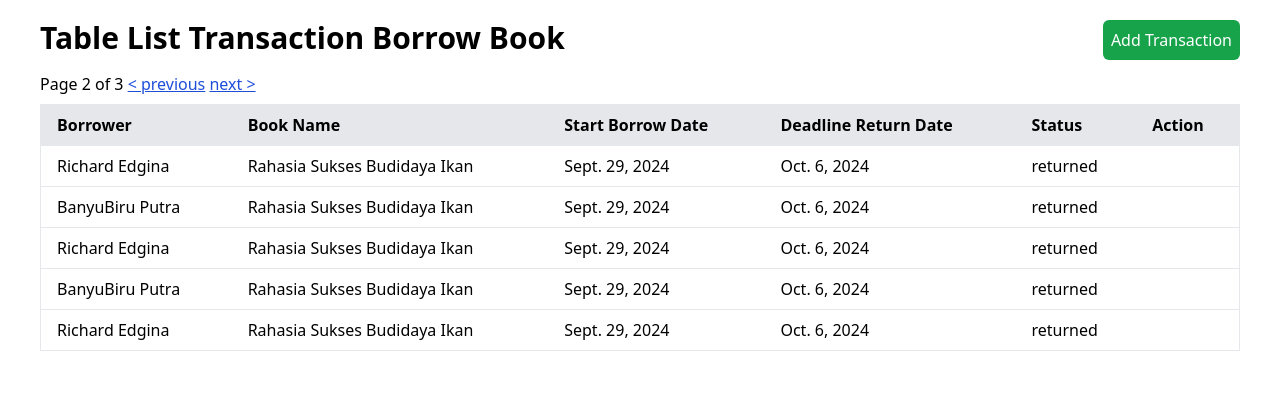
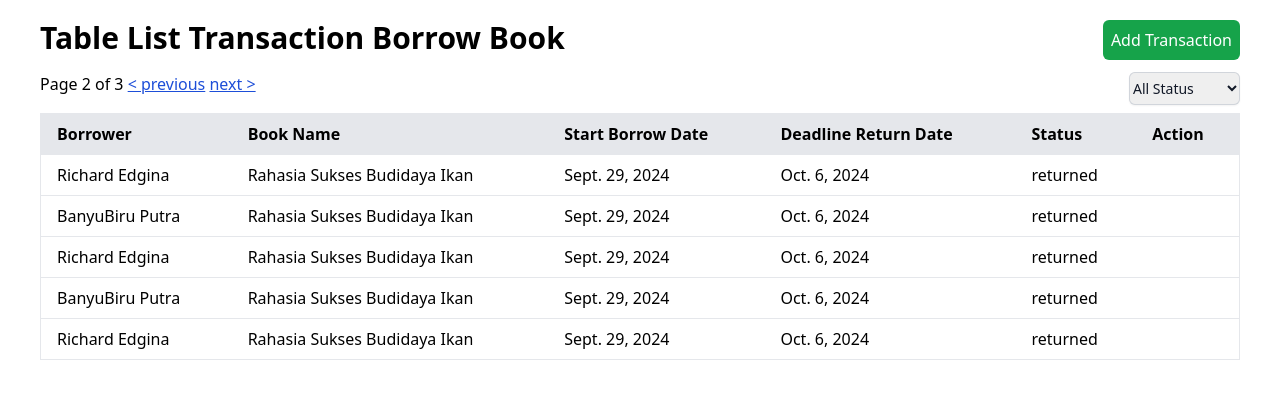
Before and after one commit to nyomanyudisdeveloper/perpustakaanOnline, a Django app: page /pinjamBuku/?page=2&filter_status=all in a window 1280 px wide. Shown: the part 76-475 px from the top of the page. Run offline with Django 5.2, Linux system fonts and the light colour scheme; a user stored in the database is signed in; data comes from the database, SQL or seed files in the repository.

Commit message:
Add filter search

```diff
--- a/perpustakaanOnline/static/perpustakaanOnline/output.css
+++ b/perpustakaanOnline/static/perpustakaanOnline/output.css
@@ -678,6 +678,11 @@ video {
   width: 100%;
 }
 
+.w-fit {
+  width: -moz-fit-content;
+  width: fit-content;
+}
+
 .min-w-full {
   min-width: 100%;
 }
@@ -1083,6 +1088,10 @@ video {
   --tw-ring-color: rgb(209 213 219 / var(--tw-ring-opacity));
 }
 
+.filter {
+  filter: var(--tw-blur) var(--tw-brightness) var(--tw-contrast) var(--tw-grayscale) var(--tw-hue-rotate) var(--tw-invert) var(--tw-saturate) var(--tw-sepia) var(--tw-drop-shadow);
+}
+
 .transition {
   transition-property: color, background-color, border-color, text-decoration-color, fill, stroke, opacity, box-shadow, transform, filter, -webkit-backdrop-filter;
   transition-property: color, background-color, border-color, text-decoration-color, fill, stroke, opacity, box-shadow, transform, filter, backdrop-filter;
--- a/pinjamBuku/templates/pinjamBuku/addTransaction.html
+++ b/pinjamBuku/templates/pinjamBuku/addTransaction.html
@@ -36,7 +36,7 @@
                 >
                   {% if list_borrower %}
                     {% for borrower in list_borrower %}
-                        <option {% if borrower.id == borrowerid %}selected {% endif %} value="{{ borrower.id }}">
+                        <option {% if borrower.id == borrowerid %}selected {%endif%} value="{{ borrower.id }}">
                           {{ borrower.full_name }}
                         </option>
                     {% endfor %}
@@ -71,7 +71,7 @@
                 class="block w-full rounded-md border-0 py-1.5 text-gray-900 shadow-sm ring-1 ring-inset ring-gray-300 focus:ring-2 focus:ring-inset focus:ring-indigo-600 sm:max-w-xs sm:text-sm sm:leading-6"
               >
                 {% if list_book %} {% for book in list_book %}
-                <option value="{{ book.id }}">{{ book.name }}</option>
+                <option {% if book.id == bookid %}selected {%endif%} value="{{ book.id }}">{{ book.name }}</option>
                 {% endfor %} {% else %}
                 <option value="null">
                   No Book available, please add book in admin page
--- a/pinjamBuku/templates/pinjamBuku/index.html
+++ b/pinjamBuku/templates/pinjamBuku/index.html
@@ -9,6 +9,14 @@
       href="{% static 'perpustakaanOnline/output.css' %}?v={{ timestamp }}"
       rel="stylesheet"
     />
+    <script>
+      function handleSelectStatusChange() {
+          const selectedValue = document.getElementById('filterStatus').value;
+          if(selectedValue){
+            window.location.href = `/pinjamBuku/?filter_status=${selectedValue}`;
+          }
+      }
+    </script>
   </head>
   <body>
     {% include "pinjamBuku/header.html"%}
@@ -16,21 +24,41 @@
       <h1 class="text-3xl font-bold">Table List Transaction Borrow Book</h1>
       <a href="{% url 'pinjamBuku:addTransaction'%}" class="bg-green-600 p-2 rounded-md text-white hover:cursor-pointer">Add Transaction</a>
     </div>
-    <div class="mt-3 mx-10 flex-row-reverse">
-      <span class="step-links">
-          <span class="current">
+    <div class="mt-3 mx-10 flex justify-between">
+      <span >
+          <span >
               Page {{ page.number }} of {{ page.paginator.num_pages }}
           </span>
           {% if page.has_previous %}
               <!-- <a href="?page=1">&laquo; first</a> -->
-              <a class="text-blue-700 underline" href="?page={{ page.previous_page_number }}"> < previous</a>
+               {% if filter_status %}
+                <a class="text-blue-700 underline" href="?page={{ page.previous_page_number }}&filter_status={{ filter_status }}"> < previous</a>
+                {% else %}
+                <a class="text-blue-700 underline" href="?page={{ page.previous_page_number }}"> < previous</a>
+               {% endif %}
+
           {% endif %}
 
           {% if page.has_next %}
-              <a class="text-blue-700 underline" href="?page={{ page.next_page_number }}">next ></a>
+              {% if filter_status %}
+                <a class="text-blue-700 underline" href="?page={{ page.next_page_number }}&filter_status={{ filter_status }}">next ></a>
+                {% else %}
+                <a class="text-blue-700 underline" href="?page={{ page.next_page_number }}">next ></a>
+              {% endif %}
               <!-- <a href="?page={{ page.paginator.num_pages }}">last &raquo;</a> -->
           {% endif %}
       </span>
+      <select
+        id="filterStatus"
+        onchange="handleSelectStatusChange()"
+        class="block w-fit rounded-md border-0 py-1.5 text-gray-900 shadow-sm ring-1 ring-inset ring-gray-300 focus:ring-2 focus:ring-inset focus:ring-indigo-600 sm:max-w-xs sm:text-sm sm:leading-6"
+      >
+       <option {% if filter_status == "all" %}Selected {%endif%}   value="all">All Status</option>
+       <option {% if filter_status == "still borrowed" %}Selected {%endif%}  value="still borrowed">still borrowed</option>
+       <option {% if filter_status == "returned" %}Selected {%endif%}  value="returned">returned</option>
+       <option {% if filter_status == "cancel" %}Selected {%endif%}  value="cancel">cancel</option>
+       <option {% if filter_status == "penalty" %}Selected {%endif%}  value="penalty">penalty</option>
+      </select>
   </div>
     <div class="overflow-x-auto mx-10 mt-2">
       <table class="min-w-full bg-white border border-gray-200">
--- a/pinjamBuku/views.py
+++ b/pinjamBuku/views.py
@@ -10,8 +10,16 @@ from django.core.paginator import Paginator
 
 def index(request):
     if request.user.is_authenticated:
-        transactions_borrow_book = TransactionBorrowBook.objects.select_related('book').select_related('borrower').exclude(status='cancel')
+        filter_status = request.GET.get("filter_status")
+        if filter_status is None:
+            filter_status = 'all'
+
+        if filter_status == 'all':
+            transactions_borrow_book = TransactionBorrowBook.objects.select_related('book').select_related('borrower').exclude(status='cancel')
+        else:
+            transactions_borrow_book = TransactionBorrowBook.objects.select_related('book').select_related('borrower').filter(status=filter_status).exclude(status='cancel')
         pagination = Paginator(transactions_borrow_book,5)
+
         page_number = request.GET.get("page")
         if page_number is None:
             page_number = 1
@@ -20,11 +28,9 @@ def index(request):
         dateNow = datetime.today()
         context = {
             "page" : page,
+            "filter_status" : filter_status,
             "dateNow": dateNow
         }
-        # for transaction in transactions_borrow_book:
-        #     return HttpResponse(transaction.book.name)
-        # return HttpResponse(transactions_borrow_book)
         return render(request, "pinjamBuku/index.html", context)
     else:
         return redirect("/accounts/login/")
@@ -63,8 +69,8 @@ def add_transaction(request):
             context = {
                 "list_book" : list_book,
                 "list_borrower": list_borrower,
-                "bookid": book,
-                "borrowerid": borrower,
+                "bookid": int(book),
+                "borrowerid": int(borrower),
                 "returnDate": returnDate,
                 "error_borrower_list": error_borrower_list,
                 "error_return_date_list": error_return_date_list
```
